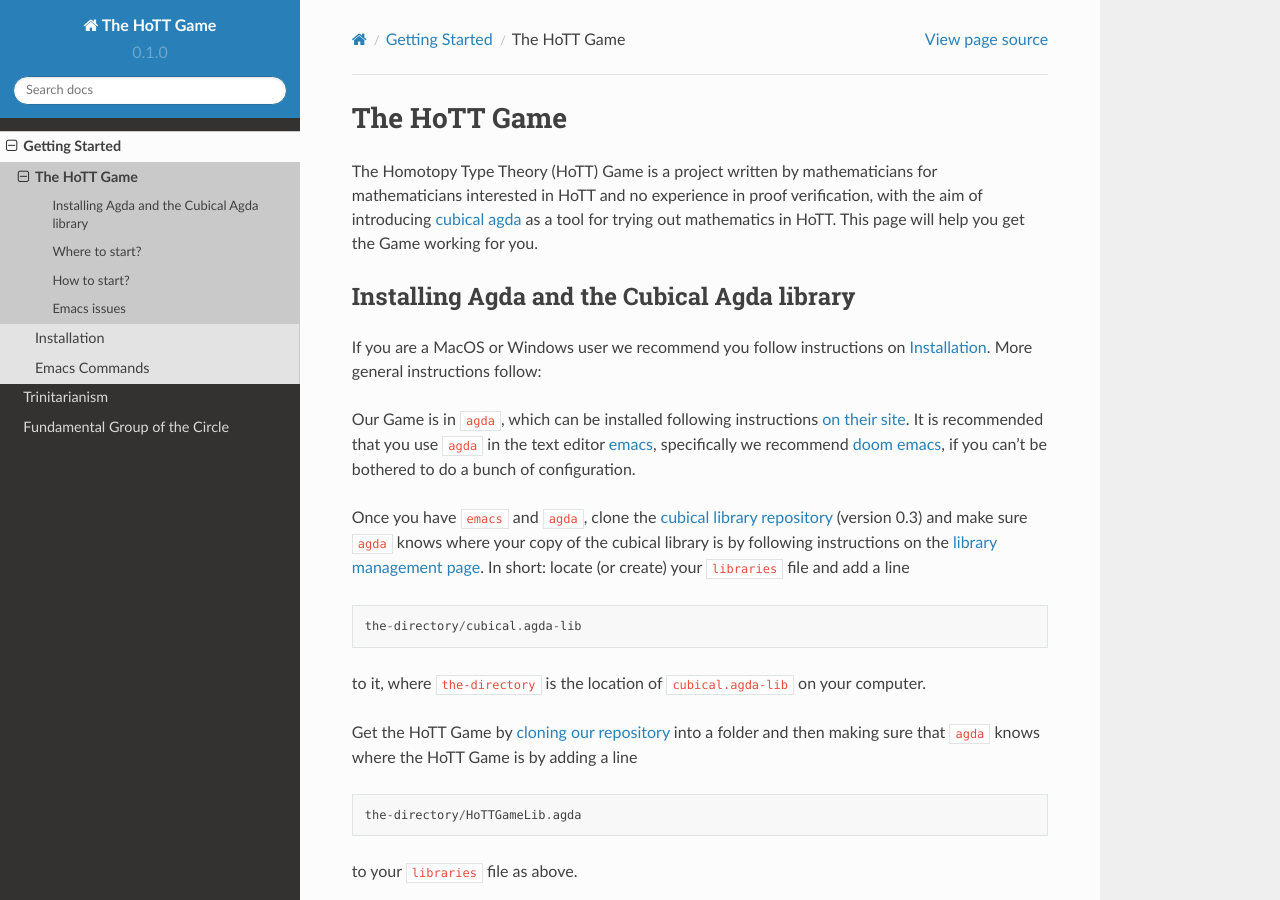
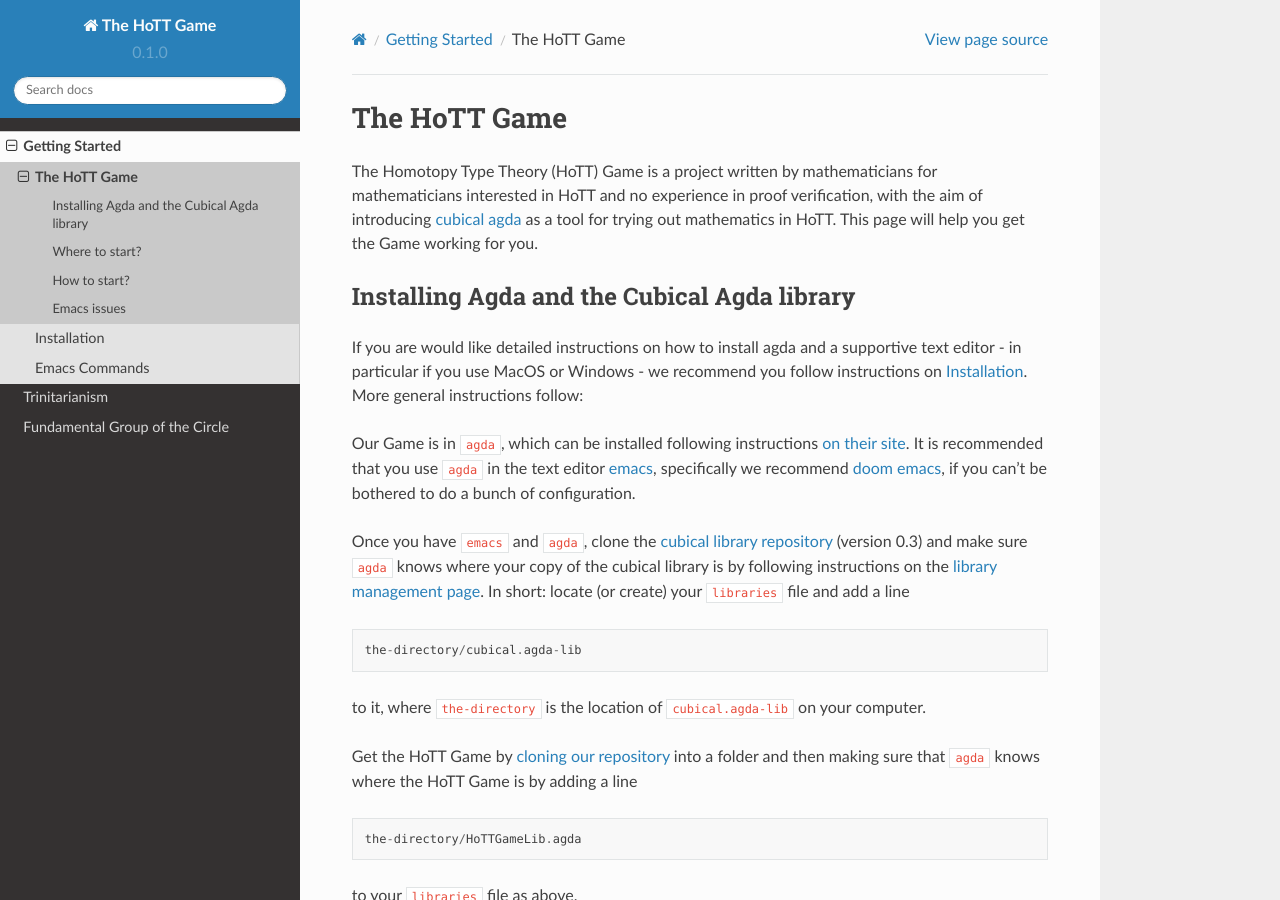
Before and after one commit to thehottgame/theHoTTGameGuide, a Sphinx documentation site: the page built from docs/source/getting-started/about-hott-game.rst, in a window 1280 px wide and 900 px high. Built offline with Sphinx 7.4.7 and the Read the Docs theme 2.0.0, drawn with Linux system fonts in a browser that asks for light colours.

Commit message:
Update about-hott-game.rst

```diff
--- a/docs/source/getting-started/about-hott-game.rst
+++ b/docs/source/getting-started/about-hott-game.rst
@@ -14,7 +14,8 @@
 Installing Agda and the Cubical Agda library
 ============================================
 
-If you are a MacOS or Windows user we recommend you follow instructions on
+If you are would like detailed instructions on how to install agda and a supportive text editor -
+in particular if you use MacOS or Windows - we recommend you follow instructions on
 :ref:`installation`.
 More general instructions follow:
 
```
